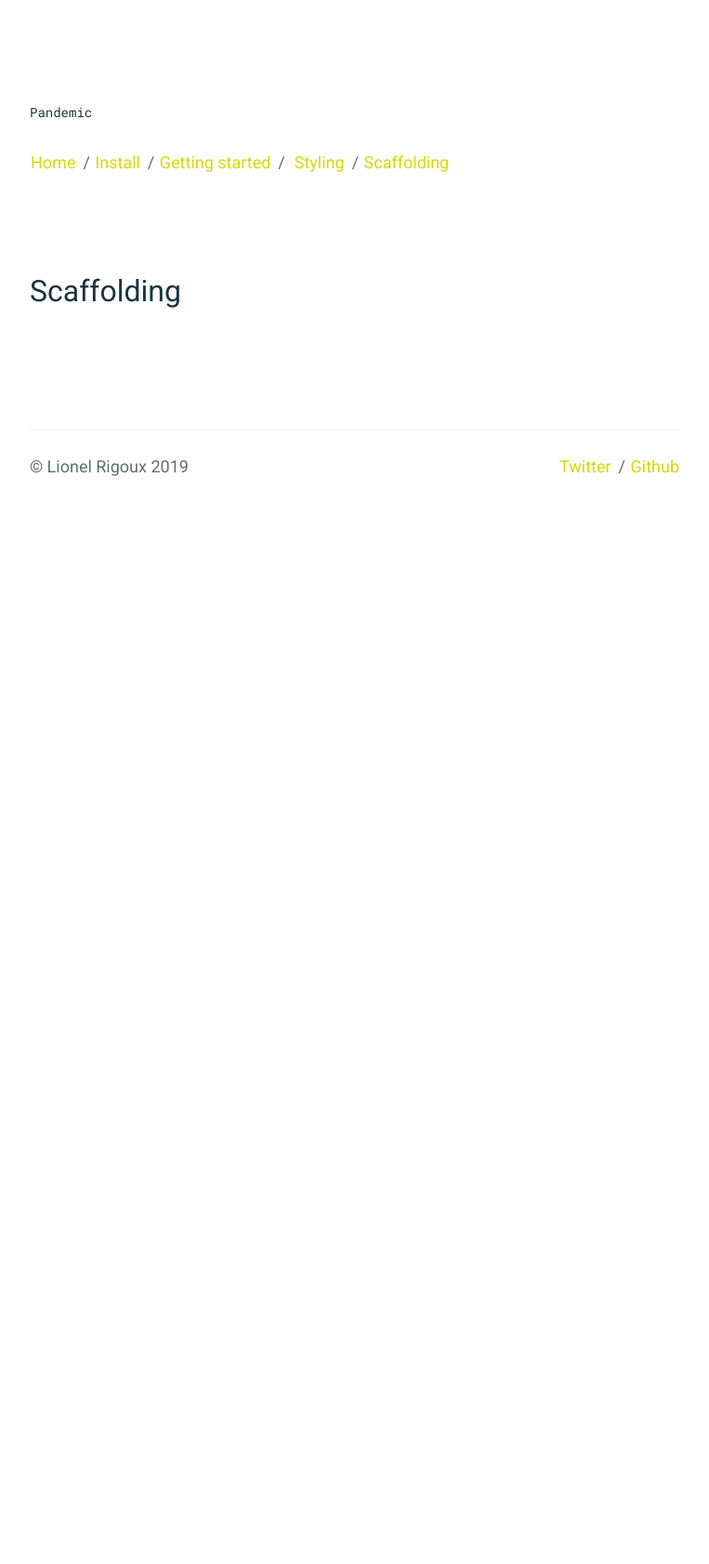
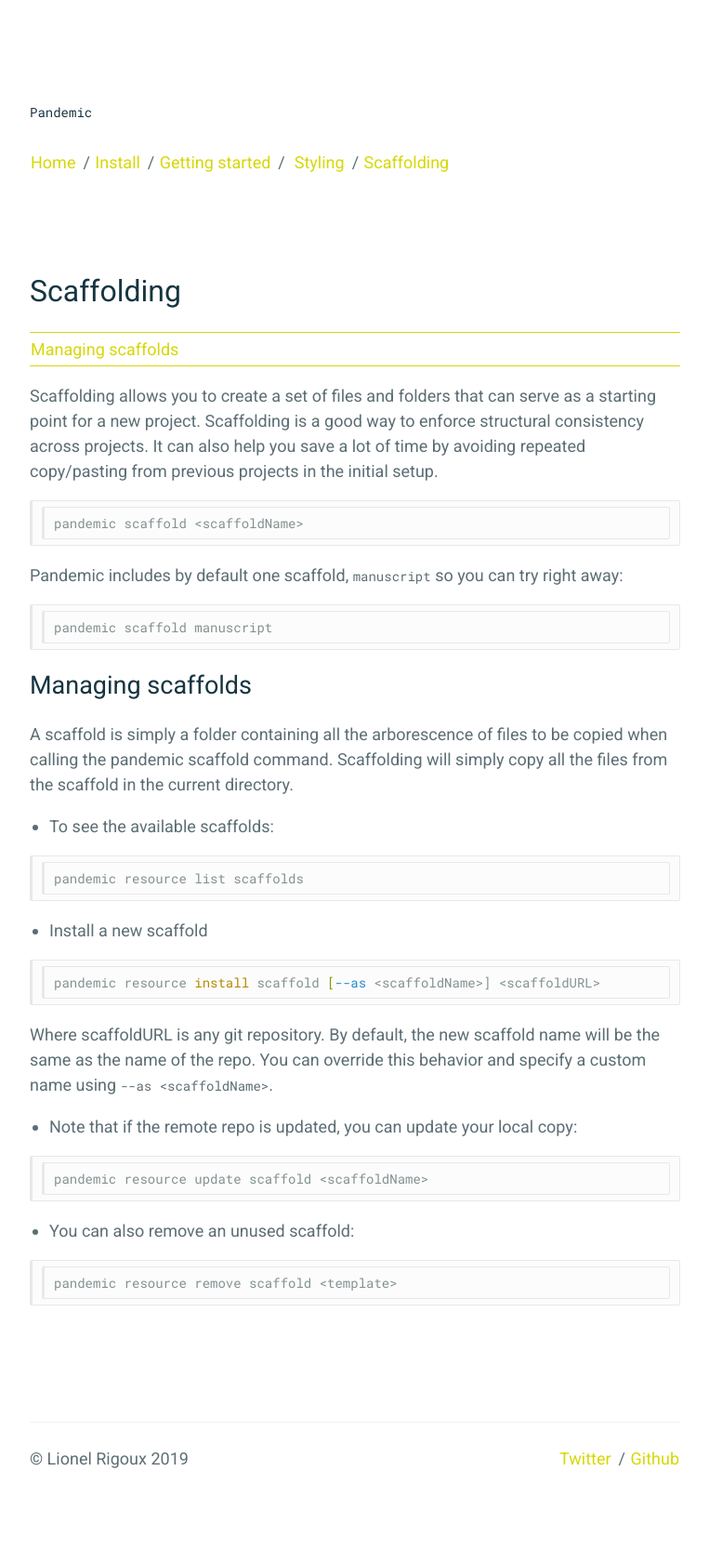
Before and after one commit to lionel-rigoux/pandemic, a Jekyll site: the page built from _pages/scaffolding.md, in a window 1280 px wide. Shown: the whole page at 93% size, without its empty margins (258-1021 px from the left). Built offline with Jekyll 4.4.1, drawn with Linux system fonts in a browser that asks for light colours; before the commit the page ends 900 px from its top, so only the background shows below that.

Commit message:
add scaffolding doc

````diff
--- a/_pages/scaffolding.md
+++ b/_pages/scaffolding.md
@@ -3,3 +3,46 @@ layout: content
 title: Scaffolding
 permalink: /scaffolding/
 ---
+
+Scaffolding allows you to create a set of files and folders that can serve as a starting point for a new project. Scaffolding is a good way to enforce structural consistency across projects. It can also help you save a lot of time by avoiding repeated copy/pasting from previous projects in the initial setup.
+
+```bash
+pandemic scaffold <scaffoldName>
+```
+
+Pandemic includes by default one scaffold, `manuscript` so you can try right away:
+
+
+```bash
+pandemic scaffold manuscript
+```
+
+# Managing scaffolds
+
+A scaffold is simply a folder containing all the arborescence of files to be copied when calling the pandemic scaffold command. Scaffolding will simply copy all the files from the scaffold in the current directory.
+
+- To see the available scaffolds:
+
+```bash
+pandemic resource list scaffolds
+```
+
+- Install a new scaffold
+
+```bash
+pandemic resource install scaffold [--as <scaffoldName>] <scaffoldURL>
+```
+
+Where scaffoldURL is any git repository. By default, the new scaffold name will be the same as the name of the repo. You can override this behavior and specify a custom name using `--as <scaffoldName>`.
+
+- Note that if the remote repo is updated, you can update your local copy:
+
+```bash
+pandemic resource update scaffold <scaffoldName>
+```
+
+- You can also remove an unused scaffold:
+
+```bash
+pandemic resource remove scaffold <template>
+```
--- a/_sass/components/_article.scss
+++ b/_sass/components/_article.scss
@@ -135,9 +135,14 @@
 }
 
 .c-article__main .toc {
-    border-top: solid 1px $c-accent__blue;
-    border-bottom: solid 1px $c-accent__blue;
-    padding: .4rem 0 .4rem 0;
-    margin-left: 0;
-    list-style: none;
+  border-top: solid 1px $c-accent__blue;
+  border-bottom: solid 1px $c-accent__blue;
+  padding: .4rem 0 .4rem 0;
+  margin-left: 0;
+  list-style: none;
 }
+
+.c-article__main .toc ul {
+  list-style: none;
+  font-style: italic;
+}
--- a/_sass/vendor/_highlight.scss
+++ b/_sass/vendor/_highlight.scss
@@ -23,10 +23,11 @@ pre, code {
 
 .highlight {
     border-radius: 2px;
-    background: #FDFDFD;
+    background: #FCFCFC;
     border: 1px solid #E8E8EB;
-    color: #93a1a1;
-    padding: 1.2rem;
+    border-left: 3px solid #E8E8EB;
+    color: #839191;
+    padding: .6rem 1rem;
 
 
     .gutter {
````
Also changed, not shown: README.md (deleted, +0 -55 lines), README0.md (deleted, +0 -35 lines), 7 other files.
